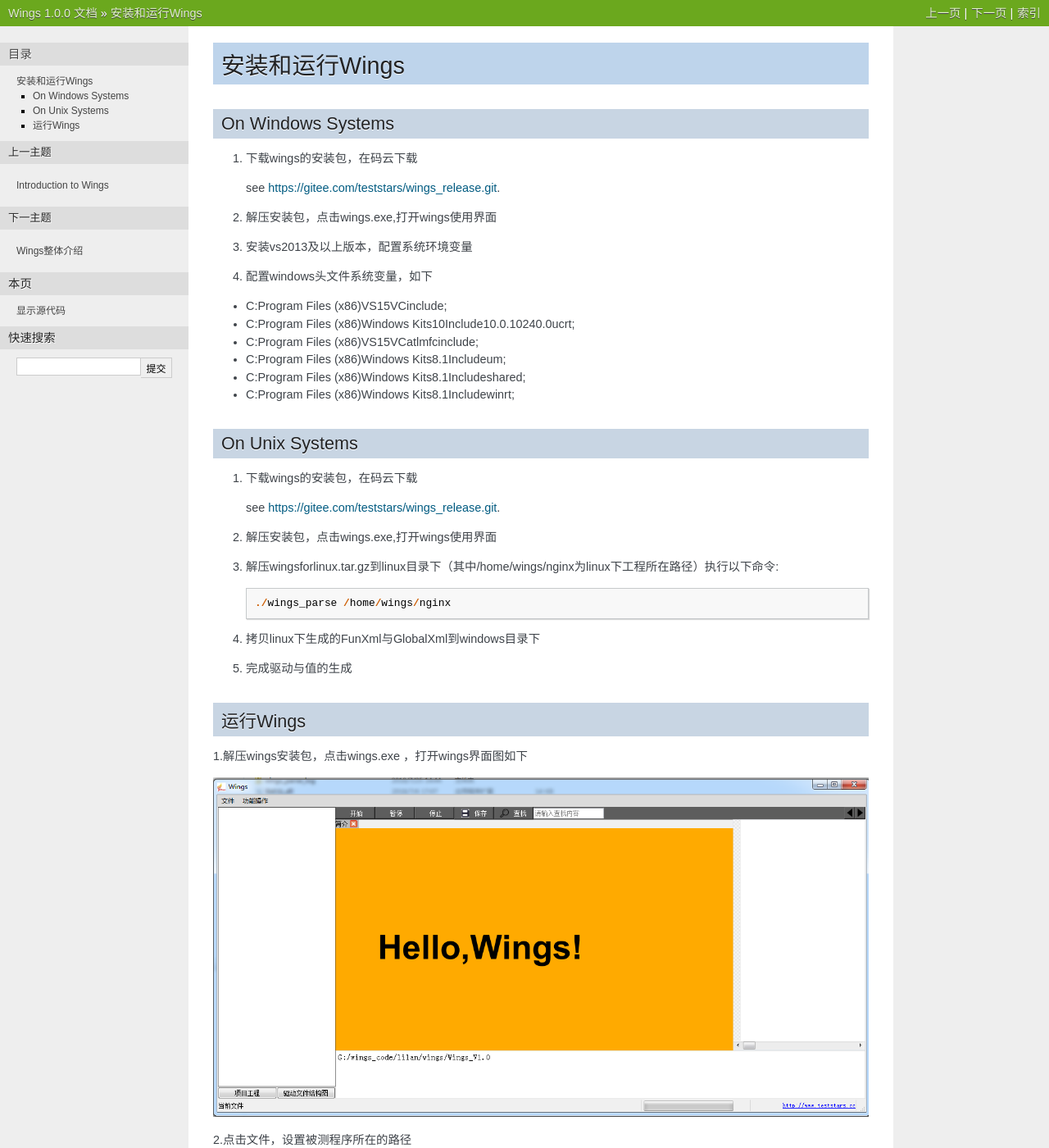
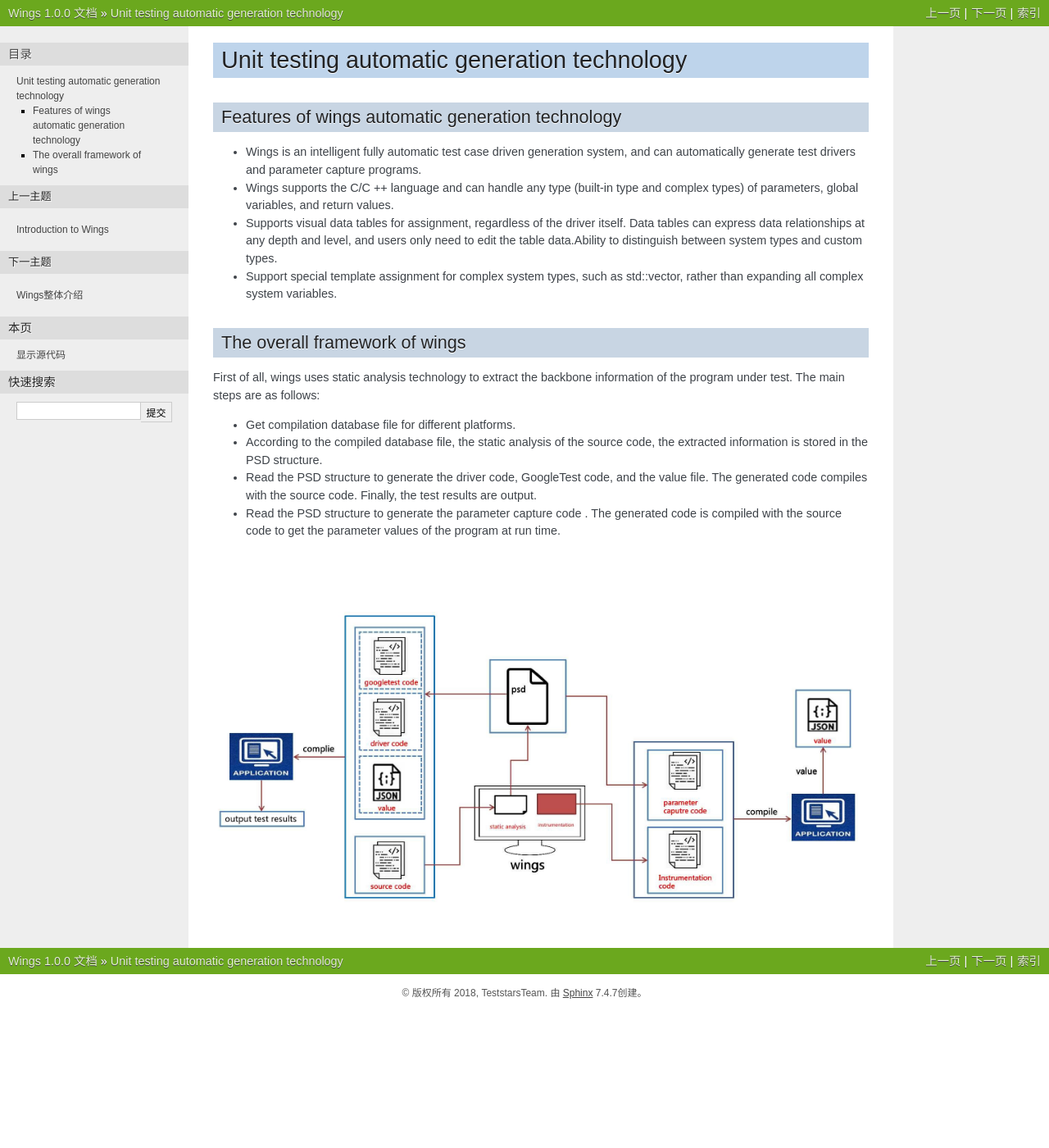
Before and after one commit to TeststarsTeam/Wings, a Sphinx documentation site: the page built from source/install_finix.rst, in a window 1280 px wide and 1400 px high. Shown: the whole window at 82% size. Built offline with Sphinx 7.4.7, drawn with Linux system fonts in a browser that asks for light colours; some of the changed text lies outside the part shown.

Commit message:
install_finix.rst

```diff
--- a/source/install_finix.rst
+++ b/source/install_finix.rst
@@ -1,68 +1,20 @@
-安装和运行Wings
+Unit testing automatic generation technology
 =============
-On Windows Systems
+Features of wings automatic generation technology
 -----------------------
-1. 下载wings的安装包，在码云下载
-
-   see https://gitee.com/teststars/wings_release.git.
-
-2. 解压安装包，点击wings.exe,打开wings使用界面
-
-3. 安装vs2013及以上版本，配置系统环境变量
-
-4. 配置windows头文件系统变量，如下
-
-* C:\Program Files (x86)\VS15\VC\include;
-* C:\Program Files (x86)\Windows Kits\10\Include\10.0.10240.0\ucrt;
-* C:\Program Files (x86)\VS15\VC\atlmfc\include;
-* C:\Program Files (x86)\Windows Kits\8.1\Include\um;
-* C:\Program Files (x86)\Windows Kits\8.1\Include\shared;
-* C:\Program Files (x86)\Windows Kits\8.1\Include\winrt;
+* Wings is an intelligent fully automatic test case driven generation system, and can automatically generate test drivers and parameter capture programs.
+* Wings supports the C/C ++ language and can handle any type (built-in type and complex types) of parameters, global variables, and return values.
+* Supports visual  data tables for assignment, regardless of the driver itself. Data tables can express data relationships at any depth and level, and users only need to edit the table data.Ability to distinguish between system types and custom types.
+* Support special template assignment for complex system types, such as std::vector, rather than expanding all complex system variables.
 
 
-On Unix Systems
+The overall framework of wings
 ----------------------
-1. 下载wings的安装包，在码云下载
+First of all, wings uses static analysis technology to extract the backbone information of the program under test. The main steps are as follows:
 
-   see https://gitee.com/teststars/wings_release.git.
+* Get compilation database file for different platforms.
+* According to the compiled database file, the static analysis of the source code, the extracted information is stored in the PSD structure.
+* Read the PSD structure to generate the driver code, GoogleTest code, and the value file. The generated code compiles with the source code. Finally, the test results are output.
+* Read the PSD structure to generate the parameter capture code . The generated code is compiled with the source code to get the parameter values of the program at run time.
 
-2. 解压安装包，点击wings.exe,打开wings使用界面
-
-3. 解压wingsforlinux.tar.gz到linux目录下（其中/home/wings/nginx为linux下工程所在路径）执行以下命令::
-
-   ./wings_parse /home/wings/nginx
-
-4. 拷贝linux下生成的FunXml与GlobalXml到windows目录下
-
-5. 完成驱动与值的生成
-
-运行Wings
---------------
-1.解压wings安装包，点击wings.exe ，打开wings界面图如下
-
-.. image:: /image/finix_logo.png
-
-2.点击文件，设置被测程序所在的路径
-
-.. image:: /image/setting.png
-
-3.点击工程操作中的分析生成，对工程目录下的.c文件进行解析，保存为PSD的格式
-
-.. image:: /image/parse.png
-
-生成的文件保存在工程目录下的FunXml与GlobalXml中，分别是函数信息与全局变量的信息
-
-
-.. image:: /image/fun_global.png
-
-4.点击工程操作中的驱动生成操作，生成对应.c文件的驱动文件
-
-.. image:: /image/drive.png
-
-驱动生成完成之后，点击驱动文件结构图，则可以看到生成对应的驱动文件列表
-
-.. image:: /image/drive1.png
-
-5.点击工程操作的值生成，生成对应的测试数据，如下图
-
-.. image:: /image/json.png
+.. image:: /image/figure1.jpg
```
Also changed, not shown: source/image/figure1.jpg (added).
